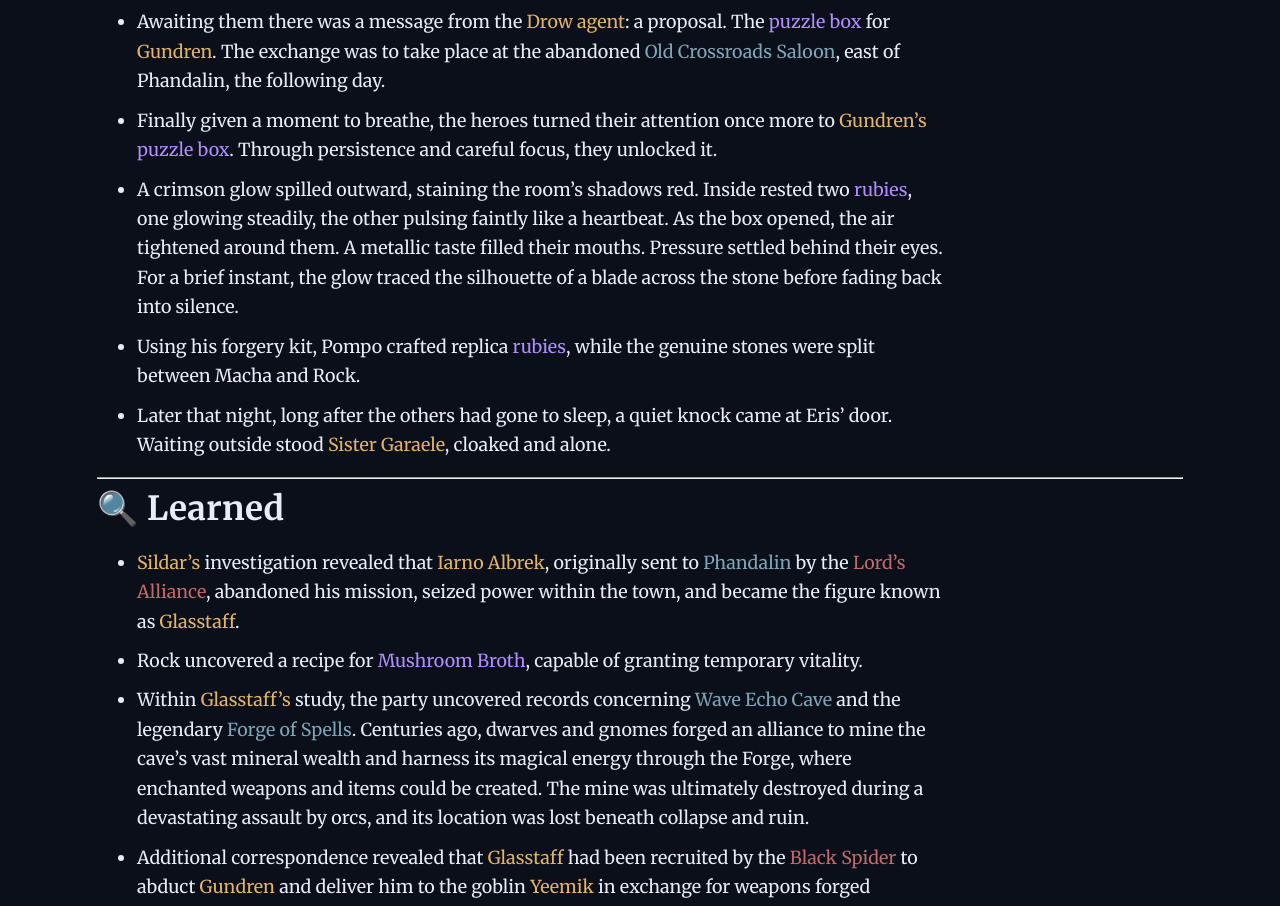
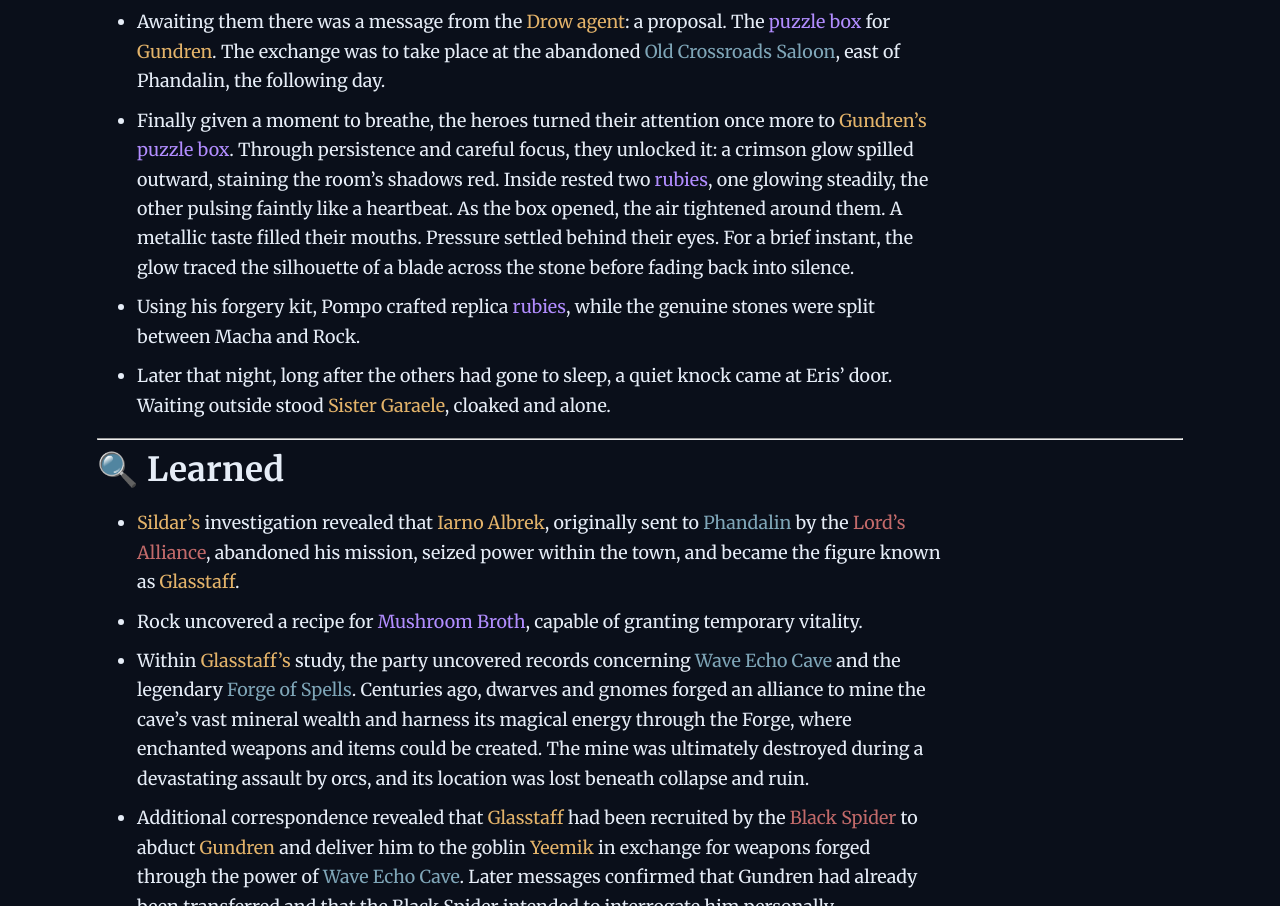
Before and after one commit to cosmic-aurora11/learning-git, an Astro site: page /recaps/session-07-08 in a window 1280 px wide. Shown: the part 1370-2276 px from the top of the page. Built offline with nearby package versions, Linux system fonts and the light colour scheme; Astro itself is replaced by a stand-in of ours.

Commit message:
quick change

```diff
--- a/src/content/recaps/session-07-08.md
+++ b/src/content/recaps/session-07-08.md
@@ -21,8 +21,7 @@ The party has returned to <span class="recap-location">Phandalin</span> after ca
 - Outside, the party emerged to find Pompo, <span class="recap-npc">Sildar</span>, and armed townsfolk closing in on <span class="recap-npc">Glasstaff's</span> escape route. As the crowd argued over what should be done with him, <span class="recap-npc">Bart</span> forced his way forward, knife in hand. Rock attempted to stop him, insisting Glasstaff still held answers they needed, but grief and anger drowned out reason. Bart killed Glasstaff where he stood, ending the reign of the <span class="recap-faction">Redbrands</span> in <span class="recap-location">Phandalin</span>.
 - The group later returned to town to find <span class="recap-npc">Bart</span> shaken by what he had done. In gratitude for freeing <span class="recap-location">Phandalin</span> from the <span class="recap-faction">Redbrands</span>, he offered the party lodging at the inn.
 - Awaiting them there was a message from the <span class="recap-npc">Drow agent</span>: a proposal. The <span class="recap-item">puzzle box</span> for <span class="recap-npc">Gundren</span>. The exchange was to take place at the abandoned <span class="recap-location">Old Crossroads Saloon</span>, east of Phandalin, the following day.
-- Finally given a moment to breathe, the heroes turned their attention once more to <span class="recap-npc">Gundren's</span> <span class="recap-item">puzzle box</span>. Through persistence and careful focus, they unlocked it.
-- A crimson glow spilled outward, staining the room's shadows red. Inside rested two <span class="recap-item">rubies</span>, one glowing steadily, the other pulsing faintly like a heartbeat. As the box opened, the air tightened around them. A metallic taste filled their mouths. Pressure settled behind their eyes. For a brief instant, the glow traced the silhouette of a blade across the stone before fading back into silence.
+- Finally given a moment to breathe, the heroes turned their attention once more to <span class="recap-npc">Gundren's</span> <span class="recap-item">puzzle box</span>. Through persistence and careful focus, they unlocked it: a crimson glow spilled outward, staining the room's shadows red. Inside rested two <span class="recap-item">rubies</span>, one glowing steadily, the other pulsing faintly like a heartbeat. As the box opened, the air tightened around them. A metallic taste filled their mouths. Pressure settled behind their eyes. For a brief instant, the glow traced the silhouette of a blade across the stone before fading back into silence.
 - Using his forgery kit, Pompo crafted replica <span class="recap-item">rubies</span>, while the genuine stones were split between Macha and Rock.
 - Later that night, long after the others had gone to sleep, a quiet knock came at Eris' door. Waiting outside stood <span class="recap-npc">Sister Garaele</span>, cloaked and alone.
 
```
